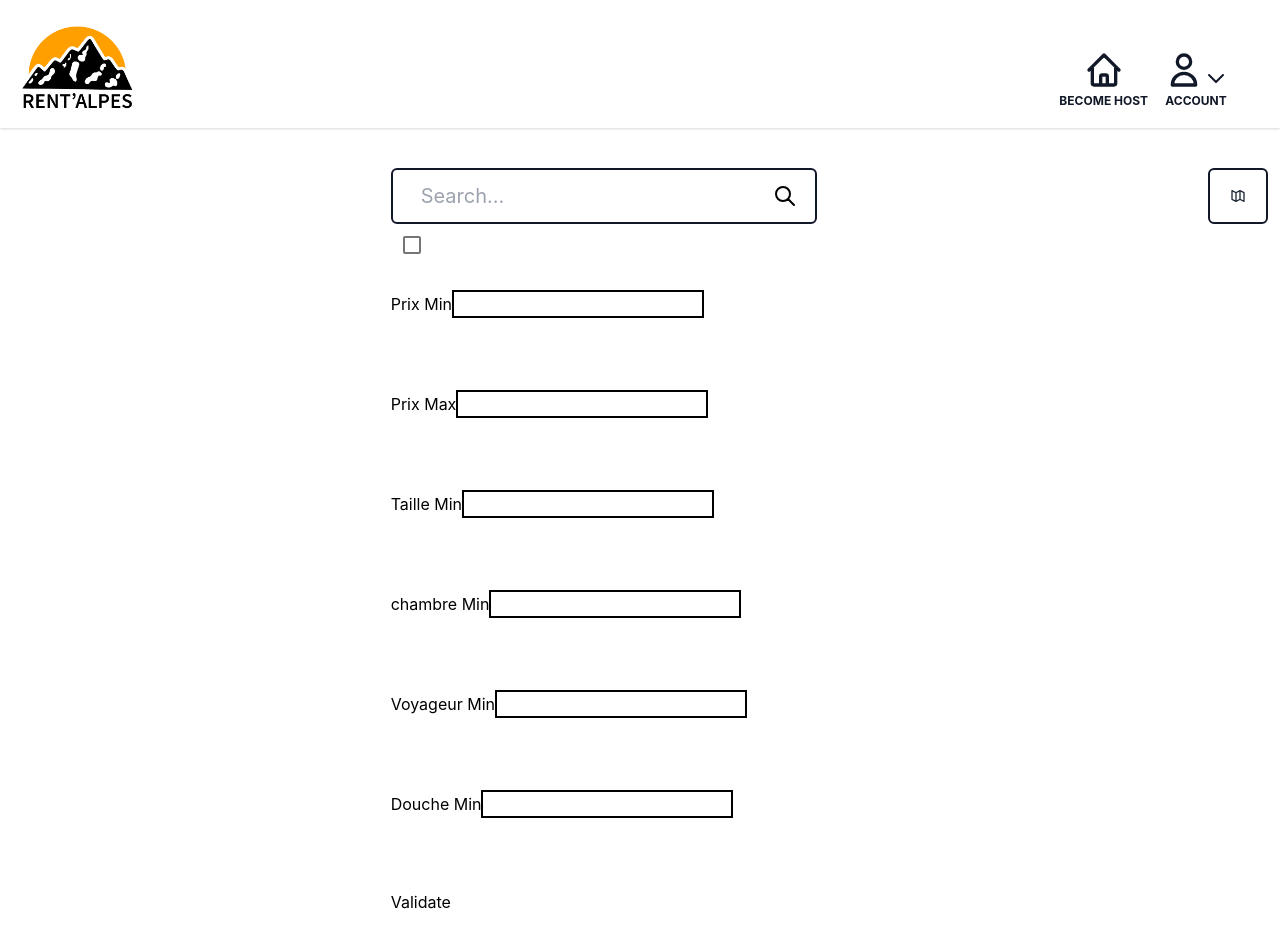
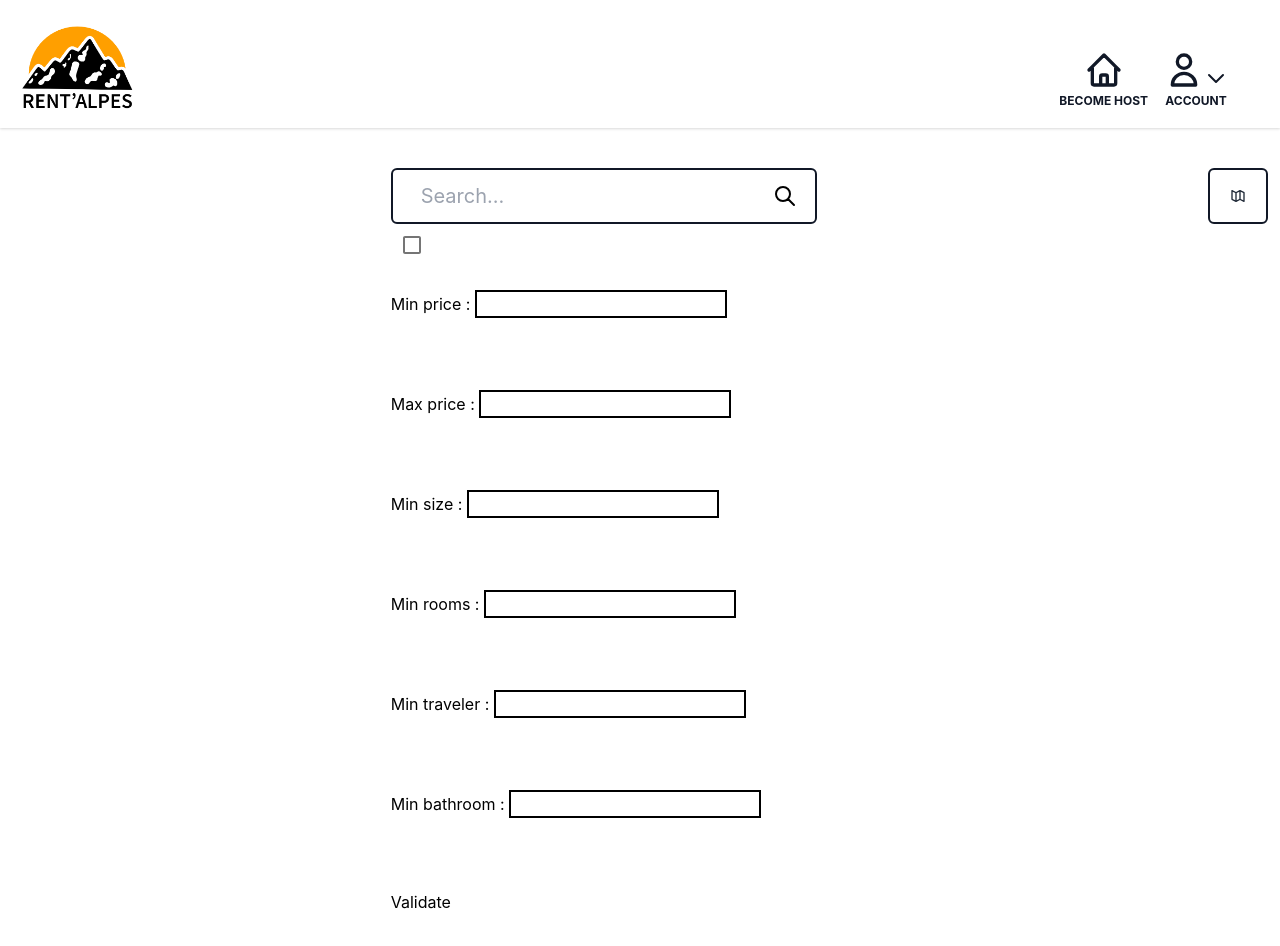
Before and after one commit to Rent-Alpes/rent-alpes, a React (Create React App) app: page /search in a window 1280 px wide. Shown: the top 946 px of the page. Built offline with nearby package versions, Linux system fonts and the light colour scheme; no server answers.

Commit message:
MAJ searchbar

```diff
--- a/src/components/Algolia/Algolia.js
+++ b/src/components/Algolia/Algolia.js
@@ -23,6 +23,7 @@ export const SearchProperty = (searchText) => {
   index.setSettings({
     attributesForFaceting: [
       'searchable(name)',
+      'searchable(city)',
       'searchable(description)',
       'filterOnly(price)',
       'filterOnly(bathroom)',
@@ -30,7 +31,6 @@ export const SearchProperty = (searchText) => {
       'filterOnly(traveler)',
       'filterOnly(surface)',
     ],
-    //minWordSizefor1Typo: 5,
     allowTyposOnNumericTokens: false,
     typoTolerance: 'min',
   }).then(() => {
--- a/src/components/Search/SearchBar.js
+++ b/src/components/Search/SearchBar.js
@@ -80,40 +80,54 @@ const searchClick = ()=>{
         onChange={handleChange}
         className="static w-full pl-7 rounded-md h-14 text-xl border-2 border-gray-900 focus:outline-none focus:ring-2 focus:ring-gray-600 bg-white bg-opacity-90"
       />
+      {/* <div class="min-h-screen bg-gray-100 py-6 flex flex-col justify-center sm:py-12">
+    <div class="relative py-3 sm:max-w-xl mx-auto">
+        <nav x-data="{ open: false }">
+            <button class="text-gray-500 w-10 h-10 relative focus:outline-none bg-white" @click="open = !open">
+                <span class="sr-only">Open main menu</span>
+                <div class="block w-5 absolute left-1/2 top-1/2   transform  -translate-x-1/2 -translate-y-1/2">
+                    <span aria-hidden="true" class="block absolute h-0.5 w-5 bg-current transform transition duration-500 ease-in-out" :class="{'rotate-45': open,' -translate-y-1.5': !open }"></span>
+                    <span aria-hidden="true" class="block absolute  h-0.5 w-5 bg-current   transform transition duration-500 ease-in-out" :class="{'opacity-0': open } "></span>
+                    <span aria-hidden="true" class="block absolute  h-0.5 w-5 bg-current transform  transition duration-500 ease-in-out" :class="{'-rotate-45': open, ' translate-y-1.5': !open}"></span>
+                </div>
+            </button>
+        </nav>
+    </div>
+</div> */}
       <Checkbox id="filter-check" onChange={handleChange}></Checkbox>
       <br />
       <br />
-      <label>Prix Min</label>
+      <label>Min price : </label>
       <input id="min-price" name="minprice" type="number" onChange={filtersChange} className="border-2 border-black"></input>
       <br />
       <br />
       <br />
       <br />
-      <label>Prix Max</label>
+      <label>Max price : </label>
       <input id="max-price" name="maxprice" type="number" onChange={filtersChange} className="border-2 border-black"></input>
       <br />
       <br />
       <br />
       <br />
-      <label>Taille Min</label>
+      <label>Min size : </label>
       <input id="min-size" name="surface" type="number" onChange={filtersChange} className="border-2 border-black"></input>
       <br />
       <br />
       <br />
       <br />
-      <label>chambre Min</label>
+      <label>Min rooms : </label>
       <input id="min-room" name="room" type="number" onChange={filtersChange}  className="border-2 border-black"></input>
       <br />
       <br />
       <br />
       <br />
-      <label>Voyageur Min</label>
+      <label>Min traveler : </label>
       <input id="min-traveler" name="traveler" type="number" onChange={filtersChange} className="border-2 border-black"></input>
       <br />
       <br />
       <br />
       <br />
-      <label>Douche Min</label>
+      <label>Min bathroom : </label>
       <input id="min-bathroom" name="bathroom" type="number" onChange={filtersChange} className="border-2 border-black"></input>
       <br />
       <br />
```
